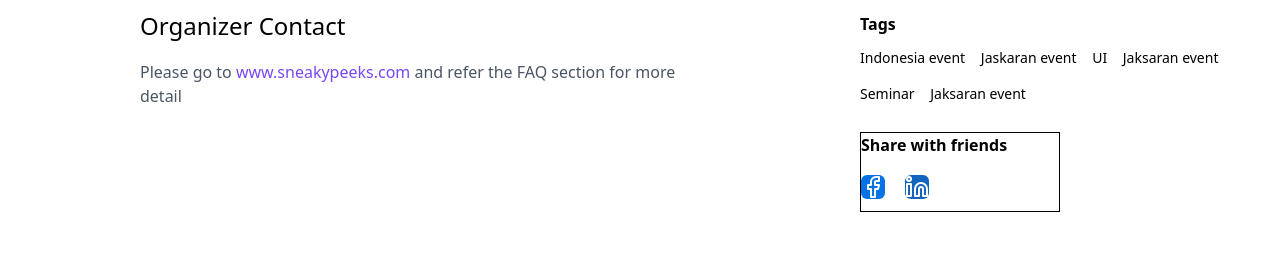
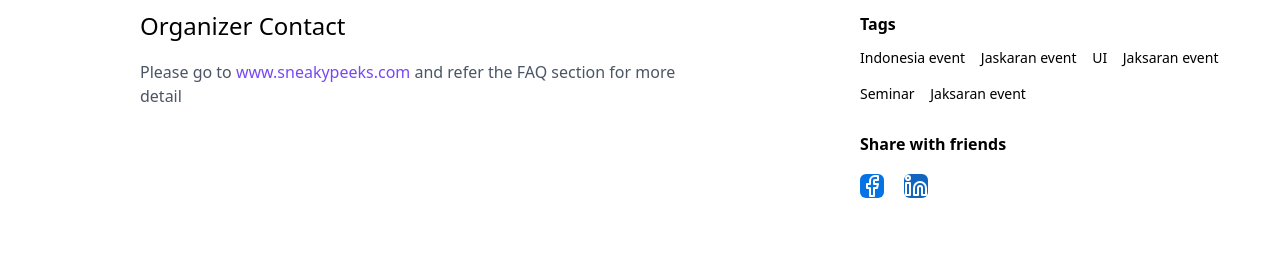
Before and after one commit to TopTier5/event-hive, a React (Vite) app: page /view-event in a window 1280 px wide. Shown: the part 1223-1485 px from the top of the page. Built offline with nearby package versions, Linux system fonts and the light colour scheme.

Commit message:
edited the view-event page

```diff
--- a/src/components/EventDetail.jsx
+++ b/src/components/EventDetail.jsx
@@ -69,7 +69,7 @@ export default function EventDetail() {
                          Jaksaran event</span>
                         </h3>
                     </div>
-                    <div className="border mt-5 w-50 h-20">
+                    <div className="border border-none mt-5 w-50 h-20">
                         <h1 className="font-bold">Share with friends</h1>
                         <div className="border border-none w-50 h-9 mt-3 flex items-center"> <span className=" bg-[#0572e6] rounded-md"><Facebook size={24} color="#FFFFFF" /></span> <span className="bg-[#1265bf] ml-5 rounded-md"><Linkedin size={24} color="#FFFFFF" /></span></div>
                     </div>
```
Also changed, not shown: src/assets/images/whatsapp.png (deleted).
